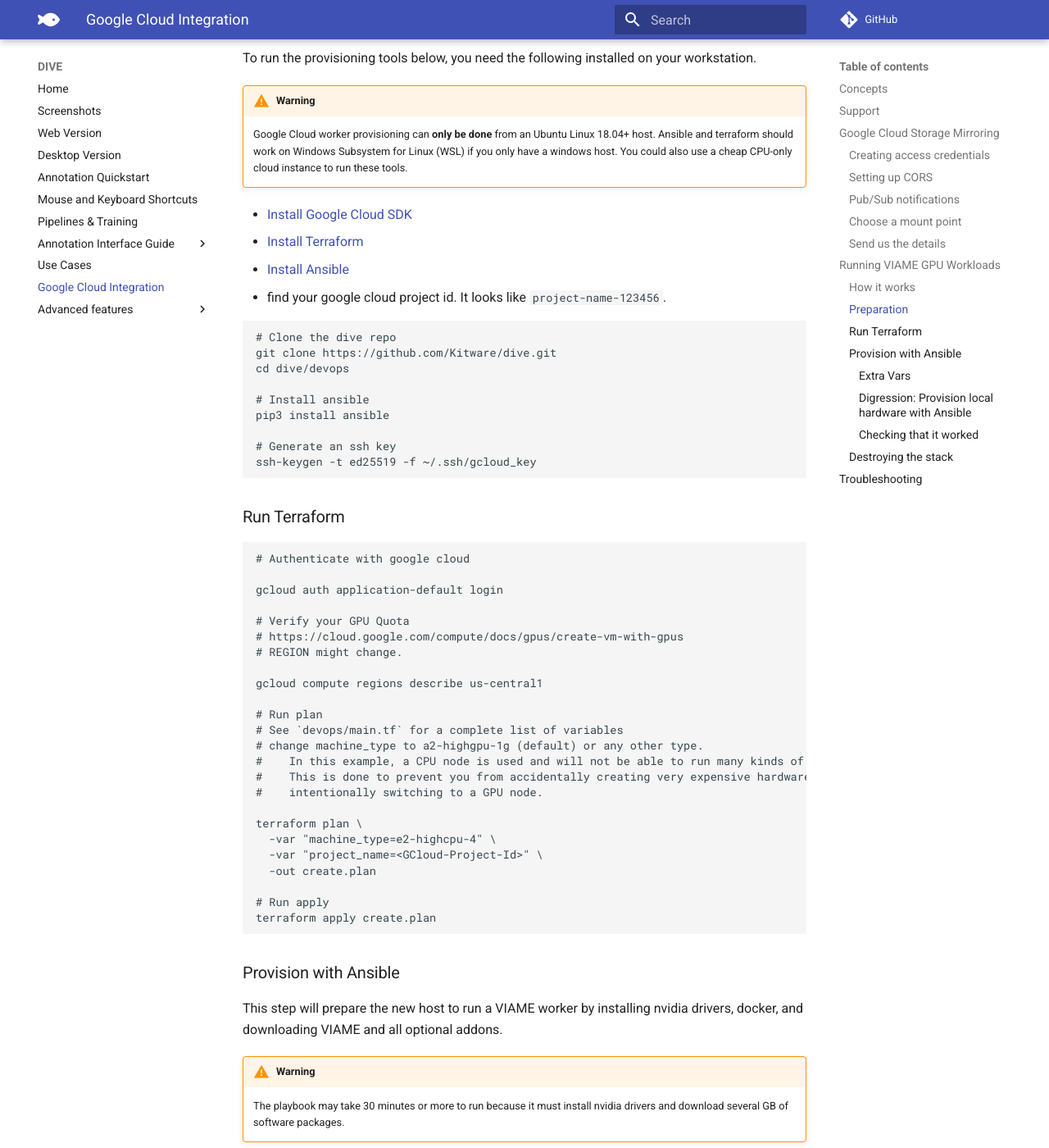
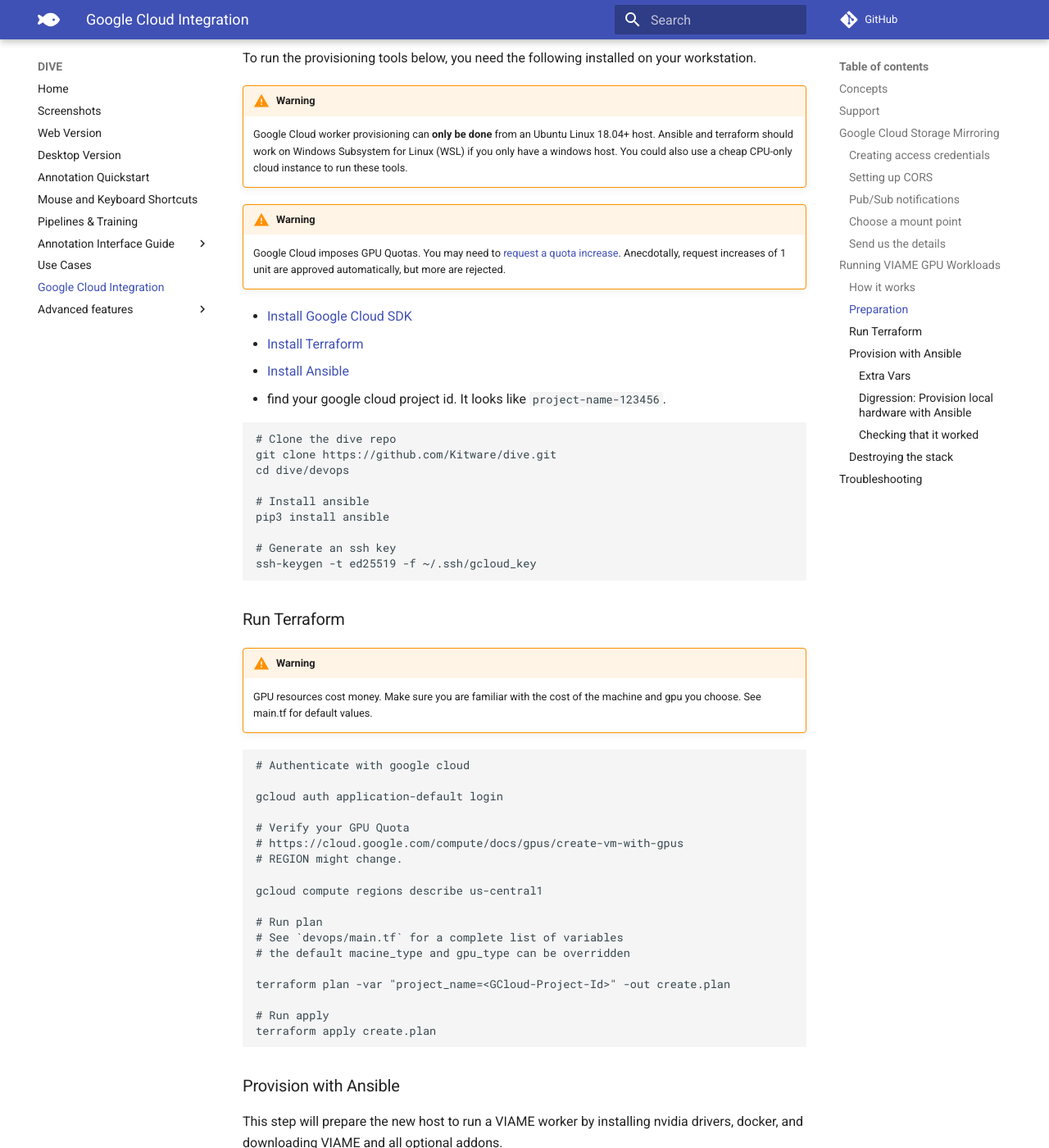
Before and after one commit to Kitware/dive, an MkDocs documentation site: the page built from docs/Google-Cloud.md, in a window 1280 px wide and 1400 px high, scrolled down 3442 px. Shown: the whole window at 82% size. Built offline with MkDocs 1.6.1 and Material for MkDocs 9.7.7, drawn with Linux system fonts in a browser that asks for light colours; comment, search, counter and statistics services are not loaded.

Commit message:
Switch to N1 and Nvidia T4 defaults (#796)
* Switch to N1 and Nvidia T4 defaults

* Restart systemd docker just in case

````diff
--- a/docs/Google-Cloud.md
+++ b/docs/Google-Cloud.md
@@ -108,6 +108,10 @@ To run the provisioning tools below, you need the following installed on your wo
 
     Google Cloud worker provisioning can **only be done** from an Ubuntu Linux 18.04+ host.  Ansible and terraform should work on Windows Subsystem for Linux (WSL) if you only have a windows host.  You could also use a cheap CPU-only cloud instance to run these tools.
 
+!!! warning
+
+    Google Cloud imposes GPU Quotas.  You may need to [request a quota increase](https://cloud.google.com/compute/quotas).  Anecdotally, request increases of 1 unit are approved automatically, but more are rejected.
+
 * [Install Google Cloud SDK](https://cloud.google.com/sdk/docs/install)
 * [Install Terraform](https://learn.hashicorp.com/tutorials/terraform/install-cli)
 * [Install Ansible](https://docs.ansible.com/ansible/latest/installation_guide/intro_installation.html)
@@ -127,6 +131,10 @@ ssh-keygen -t ed25519 -f ~/.ssh/gcloud_key
 
 ### Run Terraform
 
+!!! warning
+
+    GPU resources cost money.  Make sure you are familiar with the cost of the machine and gpu you choose.  See main.tf for default values.
+
 ``` bash
 # Authenticate with google cloud
 
@@ -140,15 +148,9 @@ gcloud compute regions describe us-central1
 
 # Run plan
 # See `devops/main.tf` for a complete list of variables
-# change machine_type to a2-highgpu-1g (default) or any other type.
-#    In this example, a CPU node is used and will not be able to run many kinds of training.
-#    This is done to prevent you from accidentally creating very expensive hardware without
-#    intentionally switching to a GPU node.
+# the default macine_type and gpu_type can be overridden
 
-terraform plan \
-  -var "machine_type=e2-highcpu-4" \
-  -var "project_name=<GCloud-Project-Id>" \
-  -out create.plan
+terraform plan -var "project_name=<GCloud-Project-Id>" -out create.plan
 
 # Run apply
 terraform apply create.plan
````
Also changed, not shown: 2 other files.
